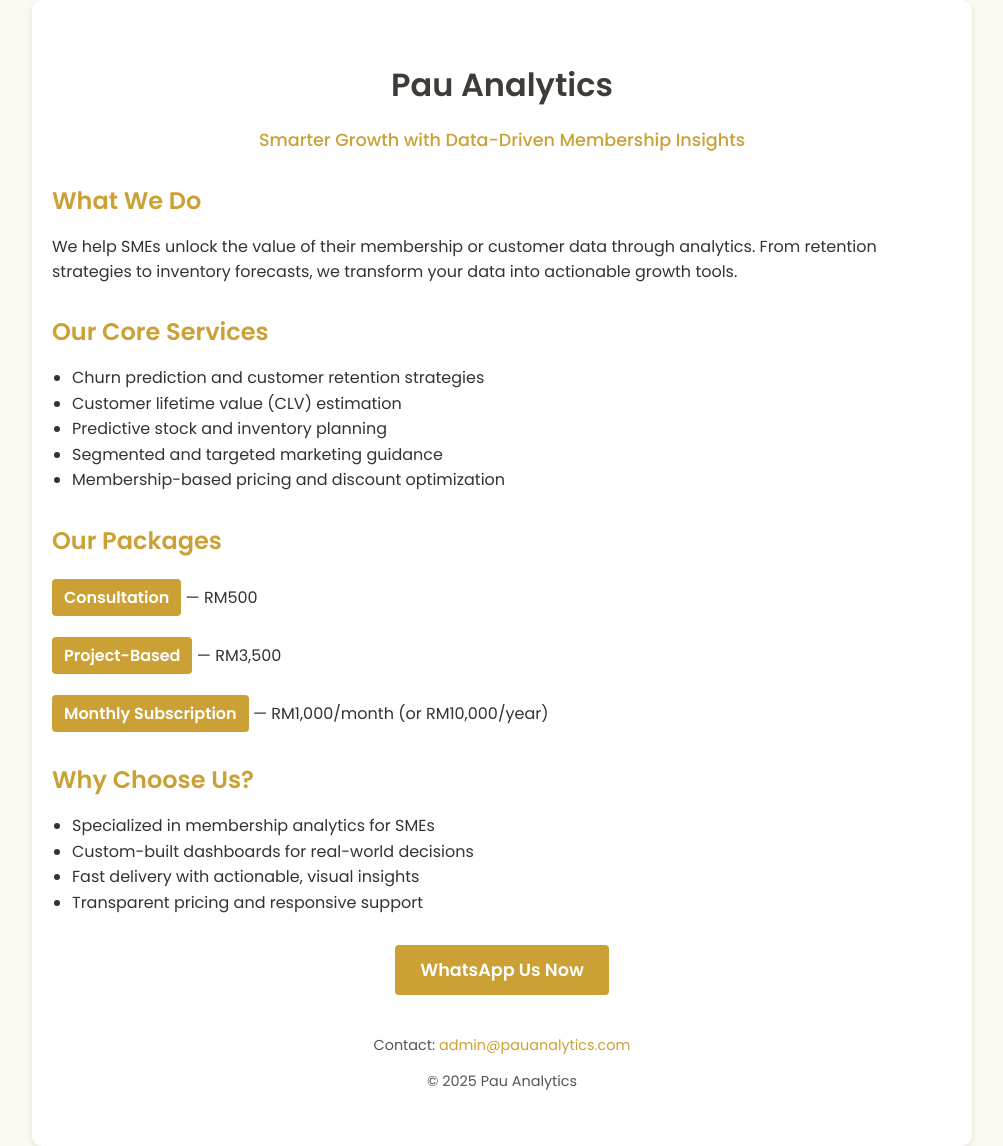
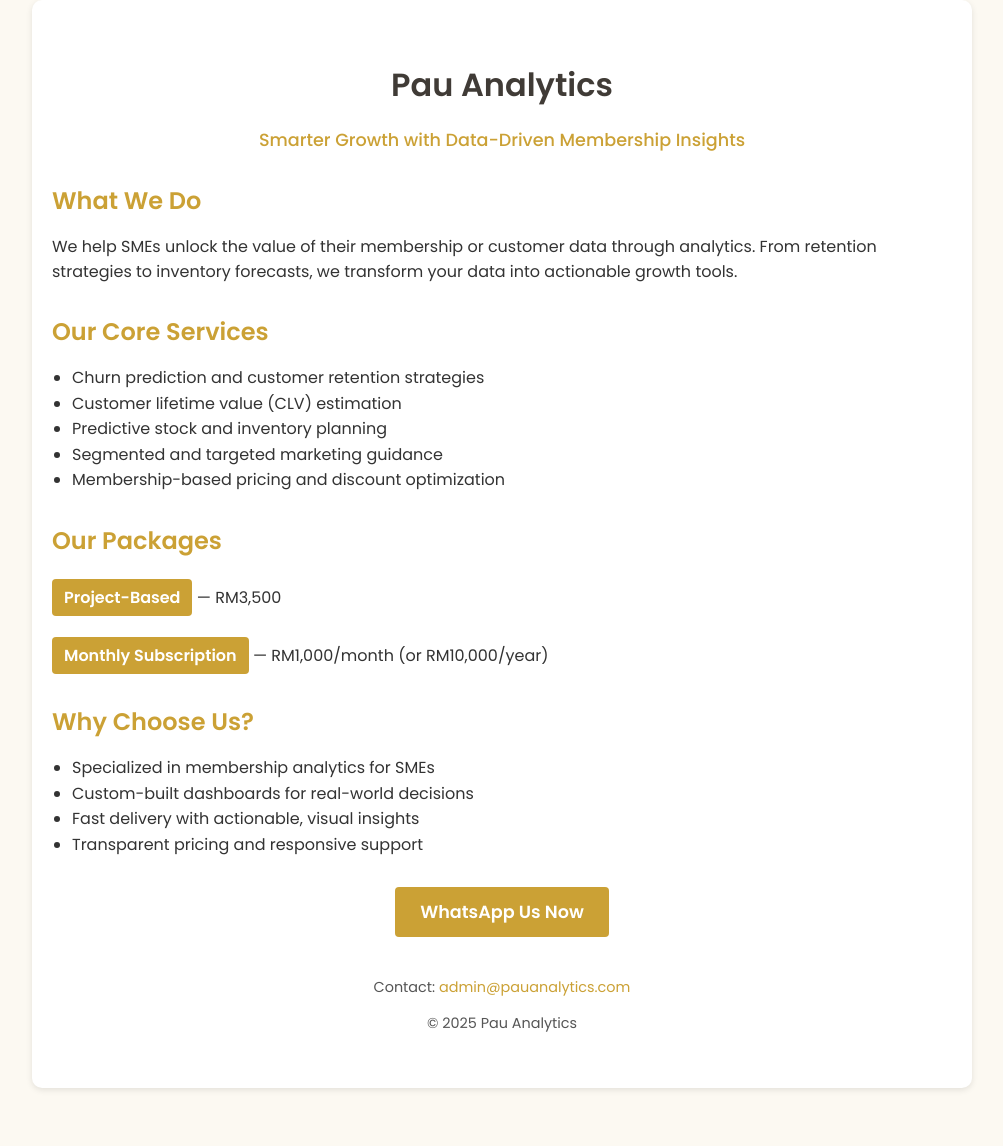
Before and after one commit to lyven81/pinnacles-learning-website, a Jekyll site: the page canva.html, which Jekyll copies as it is, in a window 1280 px wide. Shown: the whole page, without its empty margins (138-1141 px from the left). Built offline with Jekyll 4.4.1, drawn with Linux system fonts in a browser that asks for light colours; after the commit the page ends 1088 px from its top, so only the background shows below that.

Commit message:
Update canva.html

```diff
--- a/canva.html
+++ b/canva.html
@@ -110,7 +110,6 @@
 
     <section>
       <h2>Our Packages</h2>
-      <p><span class="highlight">Consultation</span> — RM500</p>
       <p><span class="highlight">Project-Based</span> — RM3,500</p>
       <p><span class="highlight">Monthly Subscription</span> — RM1,000/month (or RM10,000/year)</p>
     </section>
```
